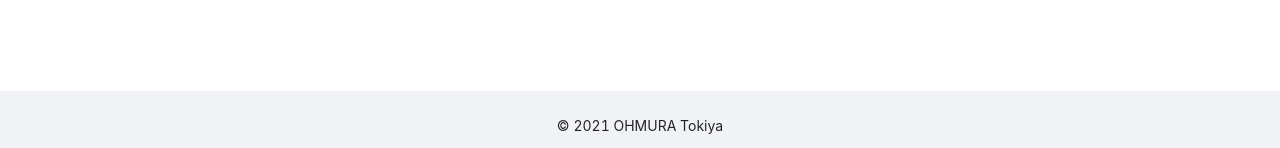
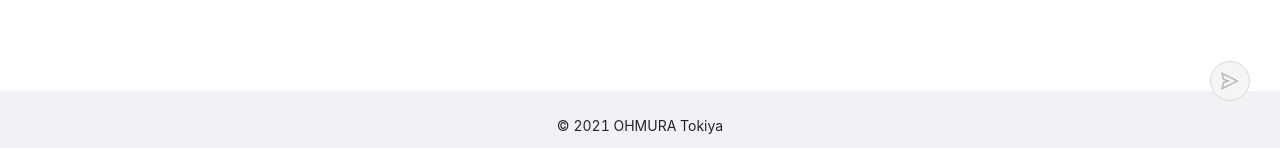
Before and after one commit to tttocklll/parkize-front, a React (Create React App) app: page /register in a window 1280 px wide. Shown: the part 649-797 px from the top of the page. Built offline with nearby package versions, Linux system fonts and the light colour scheme.

Commit message:
feat: add floating button

```diff
--- a/src/pages/Register.tsx
+++ b/src/pages/Register.tsx
@@ -69,6 +69,21 @@ export default function Register() {
 
   return (
     <Layout.Content>
+      <Button
+        type="primary"
+        icon={<SendOutlined />}
+        shape="circle"
+        size="large"
+        disabled={!name || carNunmberStatus !== "success"}
+        style={{
+          position: "fixed",
+          bottom: "50px",
+          right: "30px",
+          zIndex: 100,
+        }}
+        onClick={onClick}
+        loading={isLoading}
+      />
       <h1>登録</h1>
       <Form>
         <Form.Item label="名前" required>
```
